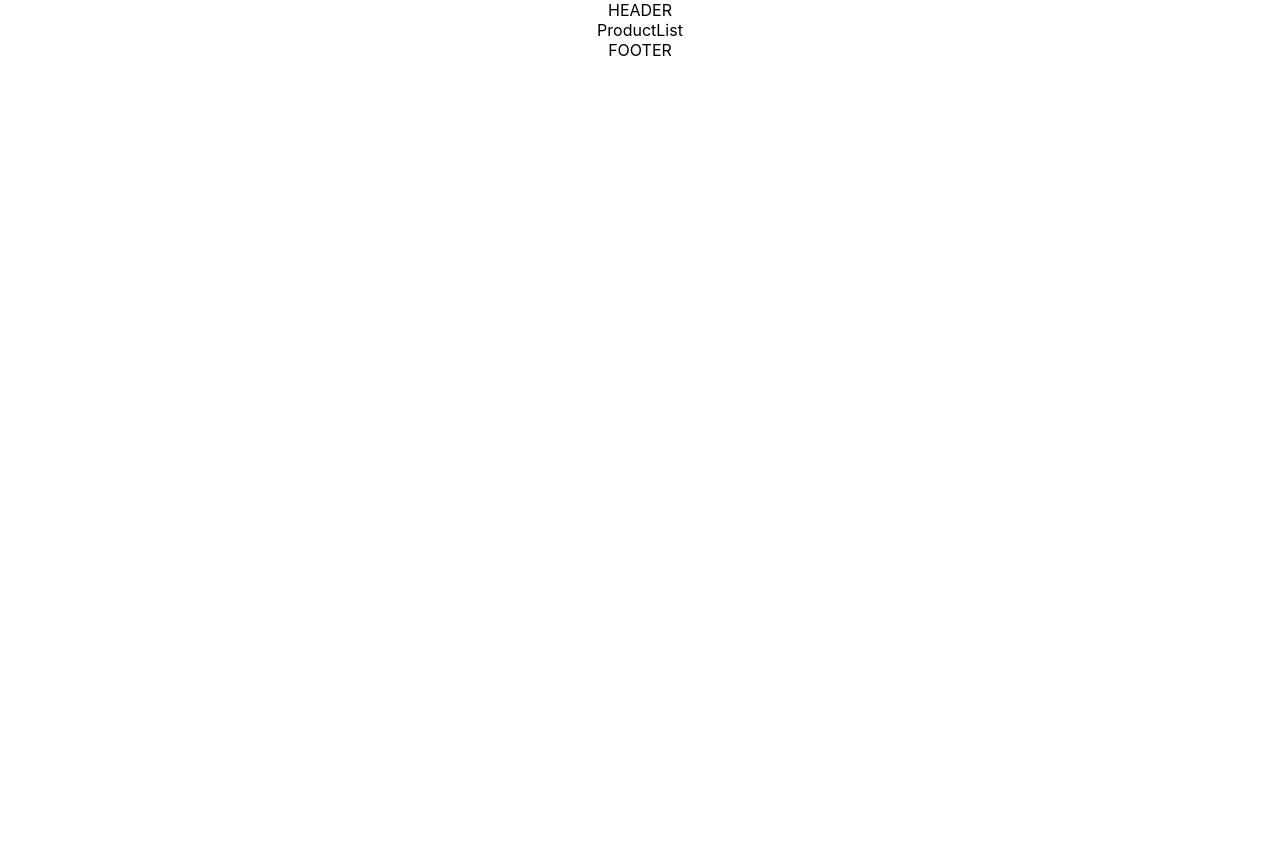
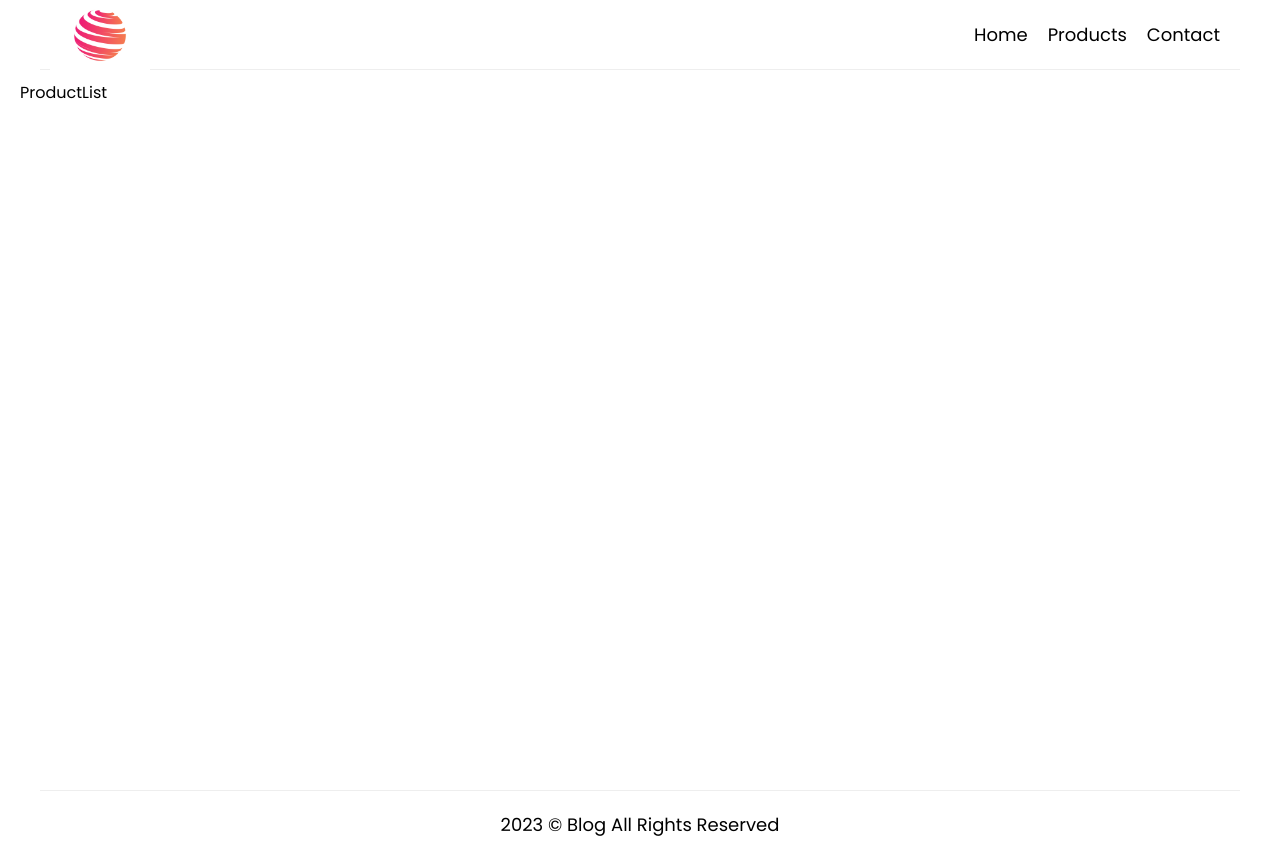
Before and after one commit to Oriana11/ReactBlog, a React (Create React App) app: page /products in a window 1280 px wide. Before the commit the page ends 800 px from the top, so only its background shows below. Built offline with nearby package versions, Linux system fonts and the light colour scheme.

Commit message:
modified header and footer structure and some styling

```diff
--- a/src/App.css
+++ b/src/App.css
@@ -1,38 +1,148 @@
 .App {
-  text-align: center;
+  max-width: 1280px;
+  margin: auto;
+  padding: 0px 10px;
 }
 
-.App-logo {
-  height: 40vmin;
-  pointer-events: none;
+.component {
+  font-size: 22px;
+  padding: 20px 10px;
+  box-shadow: var(--box-shadow);
+  border-radius: 5px;
+  text-align: center;
+  margin: 20px 0px;
 }
 
-@media (prefers-reduced-motion: no-preference) {
-  .App-logo {
-    animation: App-logo-spin infinite 20s linear;
+header {
+  display: flex;
+  justify-content: space-between;
+  height: 70px;
+  align-items: center;
+  max-width: 1200px;
+  margin: auto;
+  border-bottom: 1px solid #eeeeee;
+  font-size: 18px;
+  padding: 0px 10px;
+}
+
+.logo {
+  display: flex;
+  align-items: center;
+}
+
+.logo img {
+  max-width: 100px;
+  margin-right: 5px;
+}
+
+.navigation .link {
+  padding: 10px;
+}
+
+.navigation .link.active {
+  background-color: #eeeeee;
+  border-radius: 5px;
+}
+
+@media screen and (max-width: 480px) {
+  .navigation {
+    display: none;
   }
 }
 
-.App-header {
-  background-color: #282c34;
-  min-height: 100vh;
+.productList {
+  display: flex;
+  flex-wrap: wrap;
+  justify-content: space-around;
+  margin: 30px 0px;
+}
+
+.productCard {
+  width: 350px;
+  box-shadow: rgba(0, 0, 0, 0.16) 0px 1px 4px;
+  border-radius: 5px;
+  margin: 10px;
+  padding: 10px;
   display: flex;
   flex-direction: column;
-  align-items: center;
-  justify-content: center;
-  font-size: calc(10px + 2vmin);
-  color: white;
+  justify-content: space-between;
 }
 
-.App-link {
-  color: #61dafb;
+.productCard img {
+  max-width: 100%;
+  height: 250px;
+  margin: 10px 0px;
 }
 
-@keyframes App-logo-spin {
-  from {
-    transform: rotate(0deg);
-  }
-  to {
-    transform: rotate(360deg);
+.productCard .name {
+  margin: 10px 0px;
+}
+
+.productCard p {
+  font-size: 18px;
+  font-weight: 500;
+}
+
+.productCard .action {
+  display: flex;
+  justify-content: space-between;
+  align-items: center;
+  margin: 10px 0px;
+}
+
+.productCard button {
+  border: 0px;
+  border-radius: 5px;
+  font-size: 16px;
+  color: #ffffff;
+  background-color: #1c59ae;
+  padding: 7px 10px;
+  cursor: pointer;
+  max-width: 150px;
+}
+
+.productCard button:hover {
+  background-color: #103f80;
+}
+
+.productDetail {
+  display: flex;
+  justify-content: space-between;
+}
+
+.productDetail .visual {
+  width: 50%;
+}
+
+.productDetail .visual img {
+  width: 100%;
+}
+
+.productDetail .info {
+  max-width: 50%;
+}
+
+.productDetail .info .name {
+  font-size: 20px;
+  font-weight: 500;
+}
+
+.productDetail .info .description {
+  font-size: 18px;
+}
+
+@media screen and (max-width: 500px) {
+  .productDetail .visual {
+    width: 100%;
   }
 }
+
+footer {
+  max-width: 1200px;
+  margin: auto;
+  text-align: center;
+  padding: 20px;
+  height: 70px;
+  font-size: 18px;
+  border-top: 1px solid #eeeeee;
+}
--- a/src/App.js
+++ b/src/App.js
@@ -1,22 +1,26 @@
 import { Routes, Route } from "react-router-dom";
+import { Header } from "./components/Header";
+import { Footer } from "./components/Footer";
 import { Home } from "./components/Home";
 import { ProductList } from "./components/ProductList";
 import { ProductDetail } from "./components/ProductDetail";
 import { Contact } from "./components/Contact";
 
-import './App.css';
+import "./App.css";
 
 function App() {
   return (
     <div className="App">
-      <header>HEADER</header>
+      <Header />
+      <main>
         <Routes>
           <Route path="/" element={<Home />}></Route>
           <Route path="products" element={<ProductList />}></Route>
           <Route path="products/1001" element={<ProductDetail />}></Route>
           <Route path="contact" element={<Contact />}></Route>
         </Routes>
-      <footer>FOOTER</footer>
+      </main>
+      <Footer />
     </div>
   );
 }
--- a/src/components/Footer.js
+++ b/src/components/Footer.js
@@ -1,5 +1,3 @@
 export const Footer = () => {
-  return (
-    <div>Footer</div>
-  )
-}
+  return <footer>2023 &copy; Blog All Rights Reserved</footer>;
+};
--- a/src/components/Header.js
+++ b/src/components/Header.js
@@ -1,5 +1,22 @@
+import Logo from "../assets/logo.png";
+
 export const Header = () => {
   return (
-    <div>Header</div>
-  )
-}
+    <header>
+      <a href="/" className="logo">
+        <img src={Logo} alt="logo" />
+      </a>
+      <nav className="navigation">
+        <a href="/" className="link">
+          Home
+        </a>
+        <a href="/products" className="link">
+          Products
+        </a>
+        <a href="/contact" className="link">
+          Contact
+        </a>
+      </nav>
+    </header>
+  );
+};
--- a/src/index.css
+++ b/src/index.css
@@ -1,13 +1,37 @@
-body {
-  margin: 0;
-  font-family: -apple-system, BlinkMacSystemFont, 'Segoe UI', 'Roboto', 'Oxygen',
-    'Ubuntu', 'Cantarell', 'Fira Sans', 'Droid Sans', 'Helvetica Neue',
-    sans-serif;
-  -webkit-font-smoothing: antialiased;
-  -moz-osx-font-smoothing: grayscale;
+@import url('https://fonts.googleapis.com/css2?family=Poppins:ital,wght@0,100;0,200;0,300;0,400;0,500;0,600;0,700;0,800;0,900;1,100;1,200;1,300;1,400;1,500;1,600;1,700;1,800;1,900&family=Roboto&display=swap');
+@import url("https://cdn.jsdelivr.net/npm/bootstrap-icons@1.8.3/font/bootstrap-icons.css");
+
+:root{
+  --box-shadow: rgba(0, 0, 0, 0.05) 0px 6px 24px 0px, rgba(0, 0, 0, 0.08) 0px 0px 0px 1px;
 }
 
-code {
-  font-family: source-code-pro, Menlo, Monaco, Consolas, 'Courier New',
-    monospace;
+* {
+  margin: 0;
+  padding: 0;
+  box-sizing: border-box;
+  font-family: 'Poppins', sans-serif;
+  text-decoration: none;
+  list-style: none;
 }
+
+main {
+  min-height: 90vh;
+  max-width: 1280px;
+  margin: auto;
+  padding: 10px;
+}
+
+a{
+  text-decoration: none;
+  color: #000000;
+}
+
+button{
+  border: 0px;
+  padding: 5px 10px;
+  font-size: 16px;
+  color: #FFFFFF;
+  background-color: #1C59AE;
+  cursor: pointer;
+  border-radius: 5px;
+}
```
Also changed, not shown: src/assets/logo.png (added). Lines whose indentation alone changed are shown as unchanged.
